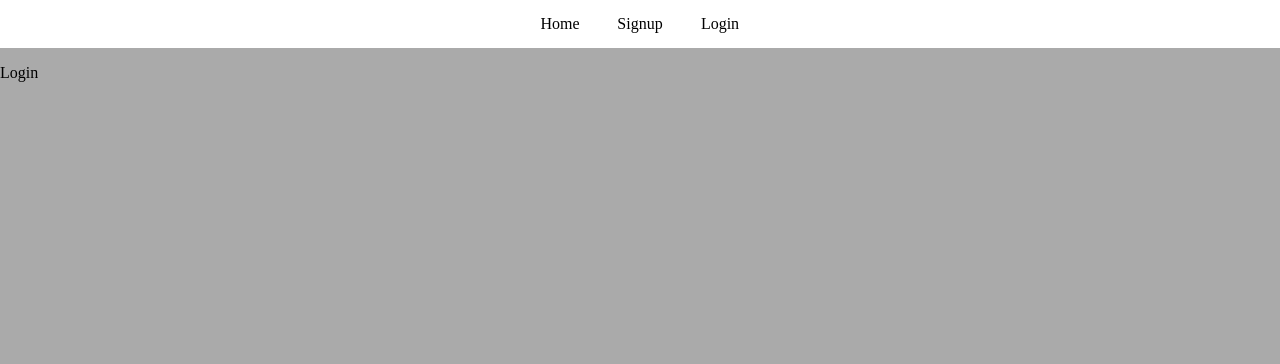
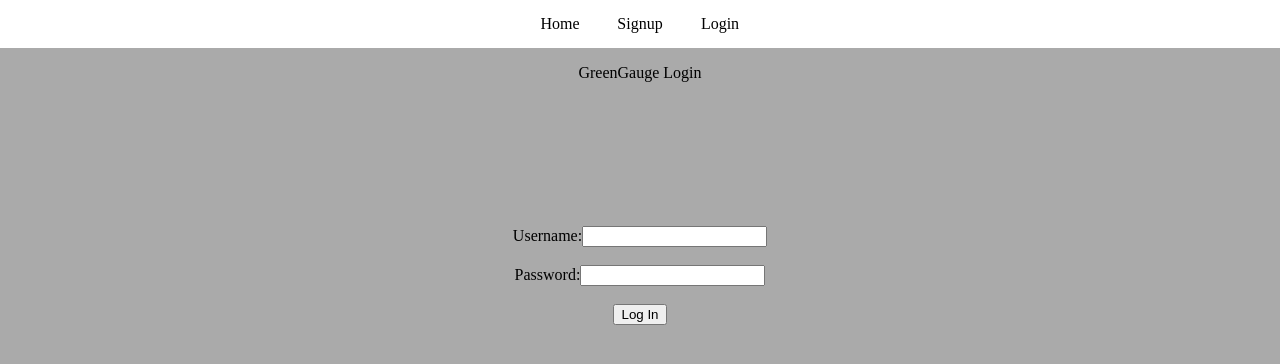
Before and after one commit to despertom/SWE-Project, a React (Create React App) app: page /login in a window 1280 px wide. Shown: the top 364 px of the page. Built offline with nearby package versions, Linux system fonts and the light colour scheme.

Commit message:
Basic Login Layout

```diff
--- a/src/App.css
+++ b/src/App.css
@@ -31,3 +31,18 @@ nav a:hover {
 header {
 
 }
+
+.login-header {
+	text-align: center;
+
+}
+
+.login-button {
+	margin: 0 auto;
+	display: block;
+}
+
+.inputbox {
+	display: block;
+	text-align: center;
+}
--- a/src/pages/Login.js
+++ b/src/pages/Login.js
@@ -1,10 +1,36 @@
 import logo from '../logo.svg';
+import { useState } from 'react';
 import '../App.css';
 
 function Login() {
+	const [username, setUsername] = useState('');
+	const [password, setPassword] = useState('');
+	function checkLogin() {
+
+	}
+
 	return (
 		<div className="login">
-			<header className="login-header">Login</header>
+			<header className="login-header">GreenGauge Login</header>
+			<br />
+			<br />
+			<br />
+			<br />
+			<br />
+			<br />
+			<br />
+			<br />
+			<label className="inputbox">
+				Username:
+				<input value={username} onChange={e => setUsername(e.target.value)} />
+			</label>
+			<br/>
+			<label className="inputbox">
+				Password:
+				<input value={password} onChange={e => setPassword(e.target.value)} />
+			</label>
+			<br/>
+			<button onClick={checkLogin} className="login-button">Log In</button>
 		</div>
 	);
 }
```
